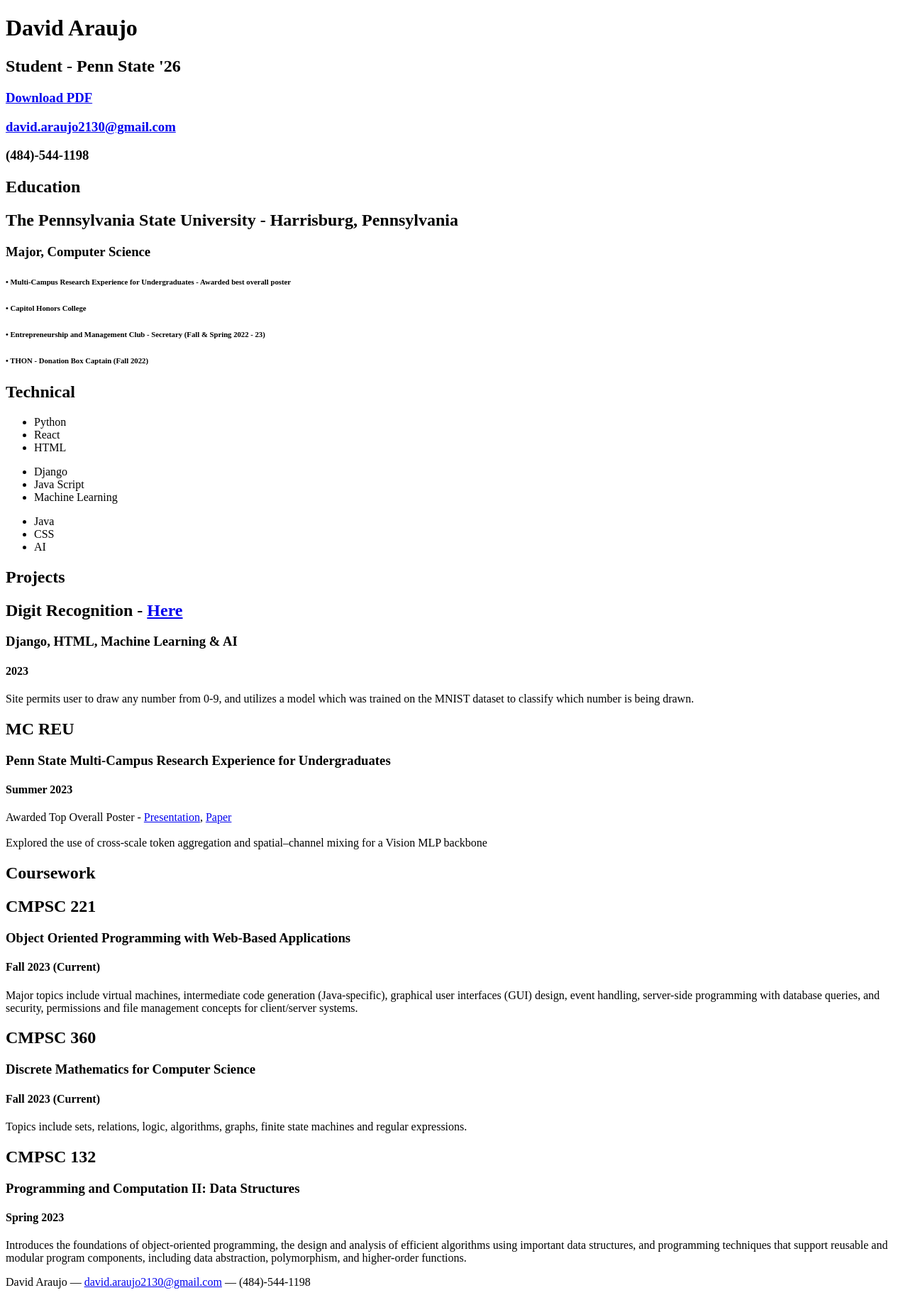
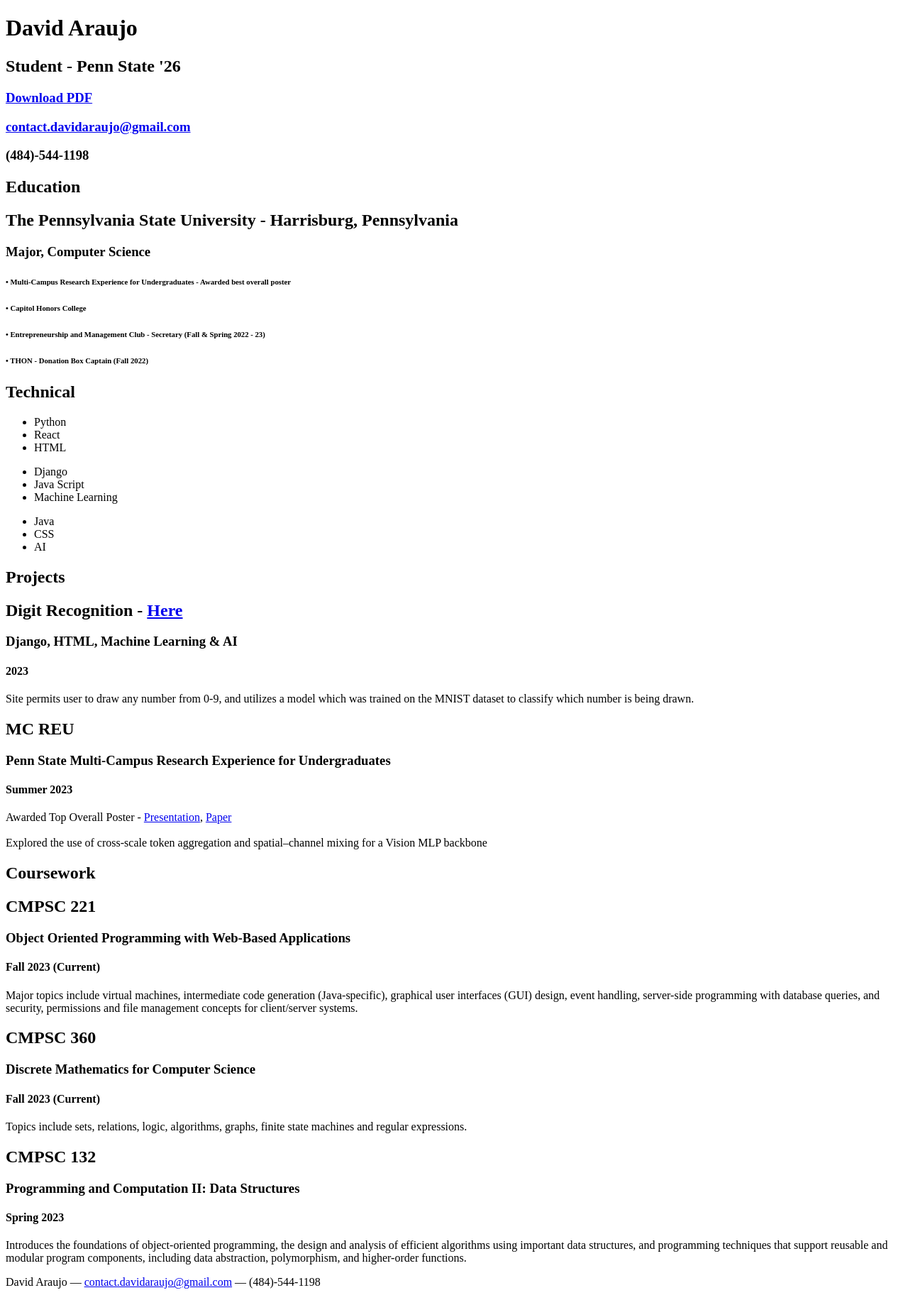
Before and after one commit to Daraujo26/portfolio_website, a Django app: page / in a window 1280 px wide. Shown: the whole page at 71% size. Run offline with Django 4.2, Linux system fonts and the light colour scheme; some libraries are stand-ins or nearby versions.

Commit message:
Updating site info

```diff
--- a/www/django_portfolio/portfolio_website/portfolio_app/templates/frontend/resume.html
+++ b/www/django_portfolio/portfolio_website/portfolio_app/templates/frontend/resume.html
@@ -31,7 +31,7 @@
 				<div class="yui-u">
 					<div class="contact-info">
 						<h3><a id="pdf" href="#">Download PDF</a></h3>
-						<h3><a href="mailto:david.araujo2130@gmail.com">david.araujo2130@gmail.com</a></h3>
+						<h3><a href="mailto:contact.davidaraujo@gmail.com">contact.davidaraujo@gmail.com</a></h3>
 						<h3>(484)-544-1198</h3>
 					</div><!--// .contact-info -->
 				</div>
@@ -134,7 +134,7 @@
 		</div><!--// bd -->
 
 		<div id="ft">
-			<p>David Araujo &mdash; <a href="mailto:david.araujo2130@gmail.com">david.araujo2130@gmail.com</a> &mdash; (484)-544-1198</p>
+			<p>David Araujo &mdash; <a href="mailto:contact.davidaraujo@gmail.com">contact.davidaraujo@gmail.com</a> &mdash; (484)-544-1198</p>
 		</div><!--// footer -->
 
 	</div><!-- // inner -->
```
